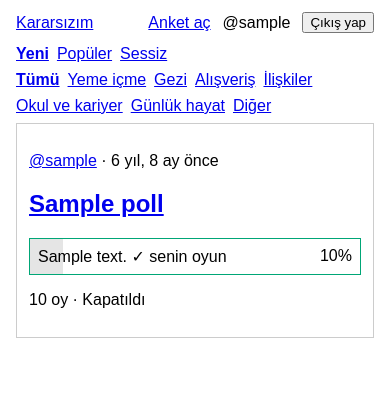
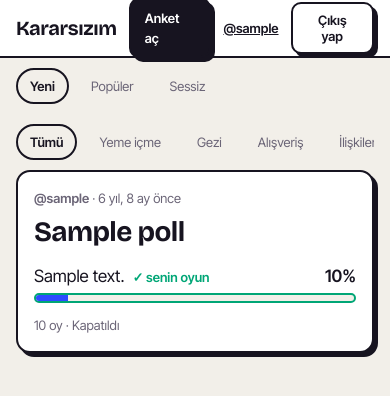
Before and after one commit to turkensar/Karars-z-m, a Django app: page /?sirala=yeni in a window 390 px wide. Shown: the top 396 px of the page. Run offline with Django 5.2, Linux system fonts and the light colour scheme; a user stored in the database is signed in; tables that the repository leaves empty hold one stand-in row (values such as "Sample post").

Commit message:
Faz 6: arayuz tasarimi
Bolum 8'deki tasarim sistemi hayata gecirildi: renk/tipografi/radius
tokenlari (tokens.css), katı kontur + katı ofset golge, her secenege
sabit renk (nth-child ile), Bricolage Grotesque + Inter Tight
fontlari, mobil oncelikli tek sutun duzen, ust bar/siralama
sekmeleri/kategori cipleri gorunumu. Oy barı artik metnin arkasinda
dolgu degil, ayri bir serit olarak duruyor; oy verildiginde soldan
saga 40ms araliklarla dolma animasyonu (prefers-reduced-motion'da
kapaniyor). Basit SVG favicon eklendi.

Co-Authored-By: Claude Sonnet 5 <noreply@anthropic.com>

```diff
--- a/static/css/base.css
+++ b/static/css/base.css
@@ -1,41 +1,165 @@
-/* Minimal placeholder layout, replaced with real design in Faz 6. */
+*,
+*::before,
+*::after {
+    box-sizing: border-box;
+}
+
+html {
+    -webkit-text-size-adjust: 100%;
+}
 
 body {
-    font-family: sans-serif;
     margin: 0;
+    background: var(--zemin);
+    color: var(--murekkep);
+    font-family: var(--font-govde);
+    font-size: var(--olcek-govde);
+    line-height: 1.55;
+}
+
+a {
+    color: inherit;
+}
+
+.container {
+    max-width: 620px;
+    margin: 0 auto;
     padding: 0 16px;
 }
 
+h1, h2, h3 {
+    font-family: var(--font-baslik);
+    font-weight: 700;
+    letter-spacing: -0.02em;
+    margin: 0;
+}
+
+/* Ust bar */
+
 .top-bar {
+    background: var(--yuzey);
+    border-bottom: 2px solid var(--cizgi);
+}
+
+.top-bar-inner {
+    max-width: 620px;
+    margin: 0 auto;
+    padding: 0 16px;
+    height: 56px;
     display: flex;
     align-items: center;
     justify-content: space-between;
-    padding: 12px 0;
+    gap: 12px;
+}
+
+.brand {
+    font-family: var(--font-baslik);
+    font-weight: 700;
+    font-size: 20px;
+    letter-spacing: -0.02em;
+    text-decoration: none;
 }
 
 .top-bar-nav {
     display: flex;
     align-items: center;
     gap: 12px;
+    font-size: var(--olcek-yardimci);
+}
+
+.top-bar-nav .btn {
+    padding: 8px 14px;
+    font-size: var(--olcek-yardimci);
+}
+
+.username {
+    font-weight: 600;
 }
 
 .inline-form {
     display: inline;
 }
 
+/* Siralama sekmeleri ve kategori cipleri */
+
+.sort-tabs,
+.category-chips {
+    display: flex;
+    gap: 8px;
+    overflow-x: auto;
+    padding: 10px 0;
+    font-size: var(--olcek-yardimci);
+}
+
+.sort-tabs a,
+.category-chips a {
+    text-decoration: none;
+    color: var(--murekkep-soft);
+    padding: 6px 12px;
+    border-radius: var(--radius-rozet);
+    white-space: nowrap;
+    border: 2px solid transparent;
+}
+
+.sort-tabs a.active,
+.category-chips a.active {
+    color: var(--murekkep);
+    border-color: var(--cizgi);
+    font-weight: 600;
+}
+
+/* Formlar */
+
 .form-field {
-    margin-bottom: 12px;
+    margin-bottom: 16px;
 }
 
 .form-field label {
     display: block;
-    margin-bottom: 4px;
+    margin-bottom: 6px;
+    font-weight: 600;
+    font-size: var(--olcek-yardimci);
+}
+
+.form-field input,
+.form-field select {
+    width: 100%;
+    font-family: var(--font-govde);
+    font-size: var(--olcek-govde);
+    padding: 10px 12px;
+    border: 2px solid var(--cizgi);
+    border-radius: var(--radius-buton);
+    background: var(--yuzey);
+    color: var(--murekkep);
+}
+
+.page-title {
+    font-size: var(--olcek-soru-detay);
+    line-height: 1.1;
+    margin: 24px 0 16px;
+}
+
+#option-list {
+    display: flex;
+    flex-direction: column;
+    gap: 8px;
+    margin-bottom: 8px;
+}
+
+.option-row {
+    display: flex;
+    gap: 8px;
+}
+
+.option-row input {
+    flex: 1;
 }
 
 .field-error,
 .errorlist {
-    color: #c7203c;
-    margin: 4px 0;
+    color: var(--hata);
+    font-size: var(--olcek-yardimci);
+    margin: 4px 0 0;
 }
 
 .errorlist {
@@ -43,94 +167,69 @@ body {
     padding: 0;
 }
 
+/* Toast */
+
 .toast-list {
     list-style: none;
     padding: 0;
+    margin: 12px 0 0;
 }
 
 .toast {
-    padding: 8px 12px;
+    padding: 10px 14px;
     margin-bottom: 8px;
-    border: 1px solid currentColor;
+    border: 2px solid var(--cizgi);
+    border-radius: var(--radius-buton);
+    font-size: var(--olcek-yardimci);
+    background: var(--yuzey);
 }
 
-.poll-card {
-    border: 1px solid #ccc;
-    padding: 12px;
-    margin-bottom: 16px;
+.toast-success {
+    border-color: var(--basari);
 }
 
-.poll-options,
-.poll-results {
-    display: flex;
-    flex-direction: column;
-    gap: 6px;
-    margin: 8px 0;
+.toast-error {
+    border-color: var(--hata);
 }
 
-.poll-option-button {
-    text-align: left;
-    padding: 8px;
-}
-
-.poll-result-row {
-    position: relative;
-    padding: 8px;
-    border: 1px solid #ccc;
-    overflow: hidden;
-}
-
-.poll-result-row-voted {
-    border-color: #00a676;
-}
-
-.poll-bar {
-    position: absolute;
-    inset: 0;
-    background: #e5e5e5;
-    z-index: 0;
-    transition: width 300ms cubic-bezier(.2, .8, .2, 1);
-}
-
-.poll-option-text,
-.poll-option-percent {
-    position: relative;
-    z-index: 1;
-}
-
-.poll-option-percent {
-    float: right;
-}
-
-.sort-tabs,
-.category-chips {
-    display: flex;
-    gap: 8px;
-    flex-wrap: wrap;
-    margin-bottom: 8px;
-}
-
-.sort-tabs a.active,
-.category-chips a.active {
-    font-weight: bold;
-    text-decoration: underline;
-}
+/* Sayfalama */
 
 .pagination {
     display: flex;
     gap: 12px;
     align-items: center;
-    margin-top: 16px;
+    justify-content: center;
+    margin: 20px 0;
+    font-size: var(--olcek-yardimci);
+    color: var(--murekkep-soft);
 }
 
-.owner-actions {
-    display: flex;
-    gap: 8px;
-    margin-top: 12px;
+.pagination a {
+    text-decoration: underline;
+    color: var(--murekkep);
+}
+
+/* Bos durum */
+
+.empty-state {
+    text-align: center;
+    color: var(--murekkep-soft);
+    padding: 40px 0;
+}
+
+/* Erisilebilirlik */
+
+a:focus-visible,
+button:focus-visible,
+input:focus-visible,
+select:focus-visible {
+    outline: 3px solid var(--secim-1);
+    outline-offset: 2px;
 }
 
 @media (prefers-reduced-motion: reduce) {
-    .poll-bar {
-        transition: none;
+    * {
+        transition: none !important;
+        animation: none !important;
     }
 }
--- a/static/css/components.css
+++ b/static/css/components.css
@@ -0,0 +1,182 @@
+/* Genel buton */
+
+.btn {
+    display: inline-block;
+    font-family: var(--font-govde);
+    font-weight: 600;
+    font-size: var(--olcek-govde);
+    padding: 10px 16px;
+    border: 2px solid var(--cizgi);
+    border-radius: var(--radius-buton);
+    background: var(--murekkep);
+    color: var(--yuzey);
+    box-shadow: 4px 4px 0 var(--murekkep);
+    cursor: pointer;
+    text-decoration: none;
+    transition: transform 150ms ease, box-shadow 150ms ease;
+}
+
+.btn:hover {
+    transform: translateY(-2px);
+    box-shadow: 2px 2px 0 var(--murekkep);
+}
+
+.btn:disabled {
+    opacity: 0.4;
+    cursor: not-allowed;
+    transform: none;
+    box-shadow: 4px 4px 0 var(--murekkep);
+}
+
+.btn-ghost {
+    background: var(--yuzey);
+    color: var(--murekkep);
+    box-shadow: 4px 4px 0 var(--murekkep);
+}
+
+/* Anket karti */
+
+.poll-card {
+    background: var(--yuzey);
+    border: 2px solid var(--cizgi);
+    border-radius: var(--radius-kart);
+    box-shadow: 4px 4px 0 var(--murekkep);
+    padding: 16px;
+    margin-bottom: 20px;
+}
+
+.poll-meta {
+    font-size: var(--olcek-yardimci);
+    color: var(--murekkep-soft);
+    margin: 0 0 8px;
+}
+
+.poll-meta a {
+    text-decoration: none;
+    font-weight: 600;
+    color: var(--murekkep-soft);
+}
+
+.poll-question {
+    font-size: var(--olcek-soru-kart);
+    line-height: 1.15;
+    margin-bottom: 14px;
+}
+
+.poll-question a {
+    text-decoration: none;
+}
+
+.poll-detail-wrap .poll-question {
+    font-size: var(--olcek-soru-detay);
+    line-height: 1.1;
+}
+
+.poll-options,
+.poll-results {
+    display: flex;
+    flex-direction: column;
+    gap: 10px;
+    margin-bottom: 12px;
+}
+
+/* Oy oncesi butonlar */
+
+.poll-option-button {
+    text-align: left;
+    font-family: var(--font-govde);
+    font-size: var(--olcek-secenek);
+    padding: 12px 14px;
+    background: var(--yuzey);
+    border: 2px solid var(--cizgi);
+    border-left-width: 6px;
+    border-radius: var(--radius-buton);
+    cursor: pointer;
+    transition: transform 150ms ease, box-shadow 150ms ease;
+    box-shadow: 3px 3px 0 var(--murekkep);
+}
+
+.poll-option-button:hover {
+    transform: translateY(-2px);
+    box-shadow: 1px 1px 0 var(--murekkep);
+}
+
+.poll-options .poll-option-button:nth-child(1) { border-left-color: var(--secim-1); }
+.poll-options .poll-option-button:nth-child(2) { border-left-color: var(--secim-2); }
+.poll-options .poll-option-button:nth-child(3) { border-left-color: var(--secim-3); }
+.poll-options .poll-option-button:nth-child(4) { border-left-color: var(--secim-4); }
+.poll-options .poll-option-button:nth-child(5) { border-left-color: var(--secim-5); }
+
+/* Oy sonrasi sonuc satirlari */
+
+.poll-result-row {
+    font-size: var(--olcek-secenek);
+}
+
+.poll-result-label {
+    display: flex;
+    justify-content: space-between;
+    gap: 8px;
+    margin-bottom: 4px;
+}
+
+.poll-option-percent {
+    font-weight: 600;
+    white-space: nowrap;
+}
+
+.poll-bar-track {
+    height: 10px;
+    background: var(--zemin);
+    border: 2px solid var(--cizgi);
+    border-radius: var(--radius-bar);
+    overflow: hidden;
+}
+
+.poll-bar-fill {
+    height: 100%;
+    background: var(--murekkep-soft);
+    transition: width 300ms cubic-bezier(.2, .8, .2, 1);
+}
+
+.poll-results .poll-result-row:nth-child(1) .poll-bar-fill { background: var(--secim-1); }
+.poll-results .poll-result-row:nth-child(2) .poll-bar-fill { background: var(--secim-2); }
+.poll-results .poll-result-row:nth-child(3) .poll-bar-fill { background: var(--secim-3); }
+.poll-results .poll-result-row:nth-child(4) .poll-bar-fill { background: var(--secim-4); }
+.poll-results .poll-result-row:nth-child(5) .poll-bar-fill { background: var(--secim-5); }
+
+.poll-result-row-voted .poll-bar-track {
+    border-color: var(--basari);
+}
+
+.poll-voted-badge {
+    display: inline-block;
+    font-size: var(--olcek-yardimci);
+    font-weight: 600;
+    color: var(--basari);
+    margin-left: 4px;
+}
+
+.poll-total {
+    font-size: var(--olcek-yardimci);
+    color: var(--murekkep-soft);
+    margin: 0;
+}
+
+.owner-actions {
+    display: flex;
+    gap: 8px;
+    margin-top: -8px;
+    margin-bottom: 20px;
+}
+
+.owner-actions .btn {
+    font-size: var(--olcek-yardimci);
+    padding: 8px 14px;
+}
+
+@media (prefers-reduced-motion: reduce) {
+    .poll-bar-fill {
+        transition: none;
+    }
+}
--- a/static/css/tokens.css
+++ b/static/css/tokens.css
@@ -0,0 +1,30 @@
+:root {
+    --zemin: #F2EFE9;
+    --yuzey: #FFFFFF;
+    --murekkep: #171420;
+    --murekkep-soft: #6B6577;
+    --cizgi: #171420;
+
+    --secim-1: #2D4BFF;
+    --secim-2: #FF5436;
+    --secim-3: #00A676;
+    --secim-4: #B14BFF;
+    --secim-5: #FFB300;
+
+    --hata: #C7203C;
+    --basari: #00A676;
+
+    --radius-kart: 14px;
+    --radius-buton: 10px;
+    --radius-bar: 6px;
+    --radius-rozet: 999px;
+
+    --font-baslik: 'Bricolage Grotesque', system-ui, sans-serif;
+    --font-govde: 'Inter Tight', system-ui, sans-serif;
+
+    --olcek-soru-kart: 28px;
+    --olcek-soru-detay: 40px;
+    --olcek-secenek: 17px;
+    --olcek-govde: 16px;
+    --olcek-yardimci: 13px;
+}
--- a/static/js/create.js
+++ b/static/js/create.js
@@ -40,7 +40,7 @@ document.addEventListener("DOMContentLoaded", function () {
 
         var removeButton = document.createElement("button");
         removeButton.type = "button";
-        removeButton.className = "remove-option";
+        removeButton.className = "remove-option btn btn-ghost";
         removeButton.textContent = "Kaldır";
         row.appendChild(removeButton);
 
--- a/static/js/vote.js
+++ b/static/js/vote.js
@@ -48,24 +48,59 @@ document.addEventListener("DOMContentLoaded", function () {
             buttonTexts[button.value] = button.textContent;
         });
 
-        var resultsHtml = "";
+        var resultsContainer = document.createElement("div");
+        resultsContainer.className = "poll-results";
+
         data.results.forEach(function (result) {
             var isVoted = data.voted_option_id === result.option_id;
-            var votedClass = isVoted ? " poll-result-row-voted" : "";
-            var votedMark = isVoted ? " ✓ senin oyun" : "";
-            var text = buttonTexts[result.option_id] || "";
-            resultsHtml +=
-                '<div class="poll-result-row' + votedClass + '">' +
-                '<div class="poll-bar" style="width:' + result.percent + '%;"></div>' +
-                '<span class="poll-option-text">' + text + votedMark + "</span>" +
-                '<span class="poll-option-percent">' + result.percent + "%</span>" +
-                "</div>";
+
+            var row = document.createElement("div");
+            row.className = "poll-result-row" + (isVoted ? " poll-result-row-voted" : "");
+
+            var label = document.createElement("div");
+            label.className = "poll-result-label";
+
+            var textSpan = document.createElement("span");
+            textSpan.className = "poll-option-text";
+            textSpan.textContent = buttonTexts[result.option_id] || "";
+
+            if (isVoted) {
+                textSpan.appendChild(document.createTextNode(" "));
+                var badge = document.createElement("span");
+                badge.className = "poll-voted-badge";
+                badge.textContent = "✓ senin oyun";
+                textSpan.appendChild(badge);
+            }
+
+            var percentSpan = document.createElement("span");
+            percentSpan.className = "poll-option-percent";
+            percentSpan.textContent = result.percent + "%";
+
+            label.appendChild(textSpan);
+            label.appendChild(percentSpan);
+
+            var track = document.createElement("div");
+            track.className = "poll-bar-track";
+
+            var fill = document.createElement("div");
+            fill.className = "poll-bar-fill";
+            fill.style.width = "0%";
+            track.appendChild(fill);
+
+            row.appendChild(label);
+            row.appendChild(track);
+            resultsContainer.appendChild(row);
         });
 
-        var resultsContainer = document.createElement("div");
-        resultsContainer.className = "poll-results";
-        resultsContainer.innerHTML = resultsHtml;
         form.replaceWith(resultsContainer);
+
+        var fills = resultsContainer.querySelectorAll(".poll-bar-fill");
+        data.results.forEach(function (result, index) {
+            var fill = fills[index];
+            window.setTimeout(function () {
+                fill.style.width = result.percent + "%";
+            }, index * 40);
+        });
 
         var totalEl = card.querySelector(".poll-total");
         if (totalEl) {
--- a/templates/accounts/login.html
+++ b/templates/accounts/login.html
@@ -3,7 +3,7 @@
 {% block title %}Giriş yap – Kararsızım{% endblock %}
 
 {% block content %}
-<h1>Giriş yap</h1>
+<h1 class="page-title">Giriş yap</h1>
 <form method="post" novalidate>
     {% csrf_token %}
     {% if next %}<input type="hidden" name="next" value="{{ next }}">{% endif %}
@@ -19,7 +19,7 @@
             {% for error in field.errors %}<p class="field-error">{{ error }}</p>{% endfor %}
         </div>
     {% endfor %}
-    <button type="submit">Giriş yap</button>
+    <button type="submit" class="btn">Giriş yap</button>
 </form>
 <p>Hesabın yok mu? <a href="{% url 'accounts:register' %}{% if next %}?next={{ next }}{% endif %}">Kayıt ol</a></p>
 {% endblock %}
--- a/templates/accounts/register.html
+++ b/templates/accounts/register.html
@@ -3,7 +3,7 @@
 {% block title %}Kayıt ol – Kararsızım{% endblock %}
 
 {% block content %}
-<h1>Kayıt ol</h1>
+<h1 class="page-title">Kayıt ol</h1>
 <form method="post" novalidate>
     {% csrf_token %}
     {% if next %}<input type="hidden" name="next" value="{{ next }}">{% endif %}
@@ -19,7 +19,7 @@
             {% for error in field.errors %}<p class="field-error">{{ error }}</p>{% endfor %}
         </div>
     {% endfor %}
-    <button type="submit">Kayıt ol</button>
+    <button type="submit" class="btn">Kayıt ol</button>
 </form>
 <p>Zaten hesabın var mı? <a href="{% url 'accounts:login' %}{% if next %}?next={{ next }}{% endif %}">Giriş yap</a></p>
 {% endblock %}
--- a/templates/base.html
+++ b/templates/base.html
@@ -5,14 +5,20 @@
     <meta charset="UTF-8">
     <meta name="viewport" content="width=device-width, initial-scale=1">
     <title>{% block title %}Kararsızım{% endblock %}</title>
+    <link rel="icon" href="{% static 'img/favicon.svg' %}" type="image/svg+xml">
+    <link rel="preconnect" href="https://fonts.googleapis.com">
+    <link rel="preconnect" href="https://fonts.gstatic.com" crossorigin>
+    <link href="https://fonts.googleapis.com/css2?family=Bricolage+Grotesque:wght@700&family=Inter+Tight:wght@400;600&display=swap" rel="stylesheet">
     <link rel="stylesheet" href="{% static 'css/tokens.css' %}">
     <link rel="stylesheet" href="{% static 'css/base.css' %}">
     <link rel="stylesheet" href="{% static 'css/components.css' %}">
 </head>
 <body>
     {% include "partials/header.html" %}
-    {% include "partials/toast.html" %}
-    {% block content %}{% endblock %}
+    <div class="container">
+        {% include "partials/toast.html" %}
+        {% block content %}{% endblock %}
+    </div>
     {% block extra_js %}{% endblock %}
 </body>
 </html>
--- a/templates/partials/header.html
+++ b/templates/partials/header.html
@@ -1,15 +1,17 @@
 <header class="top-bar">
+    <div class="top-bar-inner">
         <a href="{% url 'polls:feed' %}" class="brand">Kararsızım</a>
         <nav class="top-bar-nav">
-        <a href="{% url 'polls:poll_create' %}">Anket aç</a>
+            <a href="{% url 'polls:poll_create' %}" class="btn">Anket aç</a>
             {% if user.is_authenticated %}
-            <span class="username">@{{ user.username }}</span>
+                <a href="{% url 'polls:profile' user.username %}" class="username">@{{ user.username }}</a>
                 <form action="{% url 'accounts:logout' %}" method="post" class="inline-form">
                     {% csrf_token %}
-                <button type="submit">Çıkış yap</button>
+                    <button type="submit" class="btn btn-ghost">Çıkış yap</button>
                 </form>
             {% else %}
                 <a href="{% url 'accounts:login' %}">Giriş yap</a>
             {% endif %}
         </nav>
+    </div>
 </header>
--- a/templates/partials/poll_card.html
+++ b/templates/partials/poll_card.html
@@ -11,9 +11,16 @@
             {% for option in poll.options.all %}
             {% with result=results_by_option|get_item:option.id %}
             <div class="poll-result-row{% if voted_option_id == option.id %} poll-result-row-voted{% endif %}">
-                <div class="poll-bar" style="width: {{ result.percent }}%;"></div>
-                <span class="poll-option-text">{{ option.text }}{% if voted_option_id == option.id %} ✓ senin oyun{% endif %}</span>
-                <span class="poll-option-percent">{{ result.percent }}%</span>
+                <div class="poll-result-label">
+                    <span class="poll-option-text">
+                        {{ option.text }}
+                        {% if voted_option_id == option.id %}<span class="poll-voted-badge">✓ senin oyun</span>{% endif %}
+                    </span>
+                    <span class="poll-option-percent">{{ result.percent }}%</span>
+                </div>
+                <div class="poll-bar-track">
+                    <div class="poll-bar-fill" style="width: {{ result.percent }}%;"></div>
+                </div>
             </div>
             {% endwith %}
             {% endfor %}
--- a/templates/polls/profile.html
+++ b/templates/polls/profile.html
@@ -4,7 +4,7 @@
 {% block title %}@{{ profile_user.username }} – Kararsızım{% endblock %}
 
 {% block content %}
-<h1>@{{ profile_user.username }}</h1>
+<h1 class="page-title">@{{ profile_user.username }}</h1>
 
 {% if page.object_list %}
     {% for poll in page.object_list %}
```
Also changed, not shown: templates/polls/create.html (+5 -4 lines), templates/polls/detail.html (+5 -3 lines), static/img/favicon.svg (added). Lines whose indentation alone changed are shown as unchanged.
